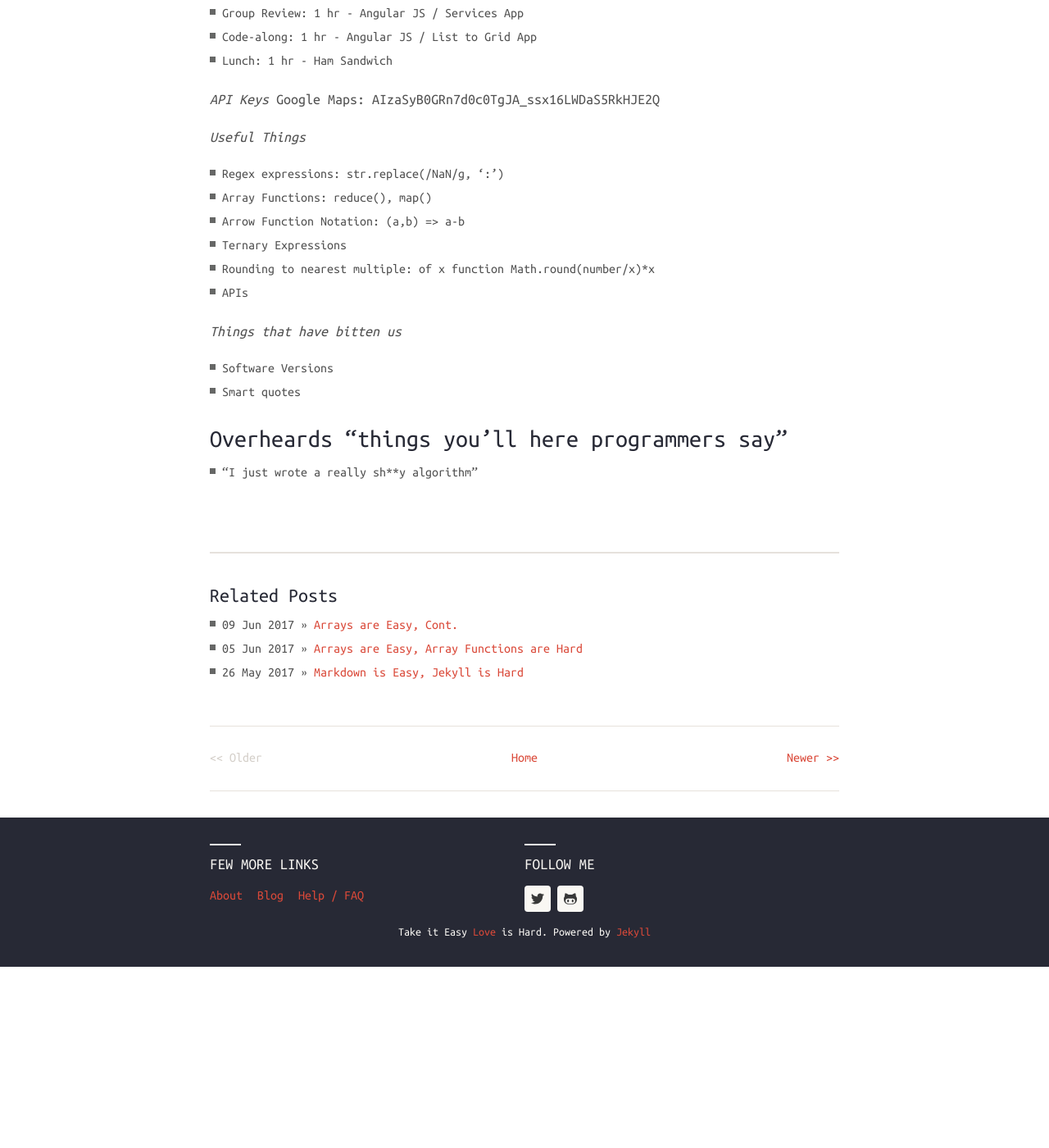
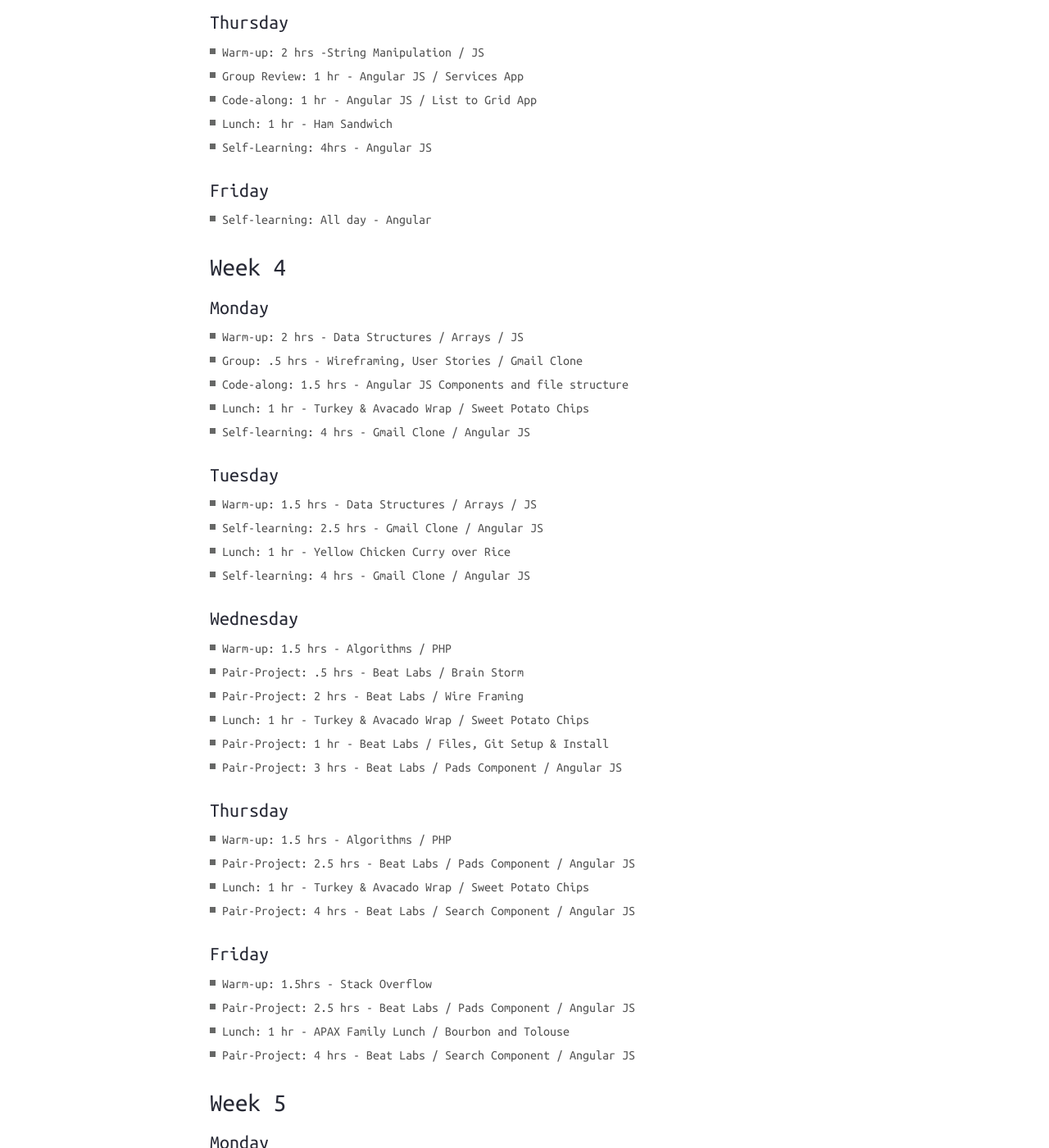
Before and after one commit to david-vanderhaar/blog, a Jekyll site: the page built from _posts/2017-05-25-timelog.md, in a window 1280 px wide and 1400 px high, scrolled down 3489 px. Shown: the whole window at 82% size. Built offline with Jekyll 4.4.1, drawn with Linux system fonts in a browser that asks for light colours; nearby versions of some CDN libraries; before the commit the page ends 4668 px from its top, so only the background shows below that; some of the changed text lies outside the part shown.

Commit message:
add to timelog, begin new post jekyll is easy

```diff
--- a/_posts/2017-05-25-timelog.md
+++ b/_posts/2017-05-25-timelog.md
@@ -28,6 +28,7 @@ categories: timelog
 * Message in a Bottle - Leave messages tied to geographic locations.
 * MPD Caller - automatic, interval calling to get through the hard parts of MPD
 * Word Synonym game - Choose Word / Take turns submitting synonyms / Last one to submit get point / Acess Thesaurus API
+* Poopify - An educational tool that takes in a script and outputs the same script with errors, according to user option. Learners must go in and correct errors. User can choose volume of errors, types of errors and ratios of those to create dynamc challenge
 
 ## Week 1
 
@@ -108,6 +109,73 @@ categories: timelog
 * Group Review: 1 hr - Angular JS / Services App
 * Code-along: 1 hr - Angular JS / List to Grid App
 * Lunch: 1 hr - Ham Sandwich
+* Self-Learning: 4hrs - Angular JS
+
+#### Friday
+
+* Self-learning: All day - Angular
+
+## Week 4
+
+#### Monday
+
+* Warm-up: 2 hrs - Data Structures / Arrays / JS
+* Group: .5 hrs - Wireframing, User Stories / Gmail Clone
+* Code-along: 1.5 hrs - Angular JS Components and file structure
+* Lunch: 1 hr - Turkey & Avacado Wrap / Sweet Potato Chips
+* Self-learning: 4 hrs - Gmail Clone / Angular JS
+
+#### Tuesday
+
+* Warm-up: 1.5 hrs - Data Structures / Arrays / JS
+* Self-learning: 2.5 hrs - Gmail Clone / Angular JS
+* Lunch: 1 hr - Yellow Chicken Curry over Rice
+* Self-learning: 4 hrs - Gmail Clone / Angular JS
+
+#### Wednesday
+
+* Warm-up: 1.5 hrs - Algorithms / PHP
+* Pair-Project: .5 hrs - Beat Labs / Brain Storm
+* Pair-Project: 2 hrs - Beat Labs / Wire Framing
+* Lunch: 1 hr - Turkey & Avacado Wrap / Sweet Potato Chips
+* Pair-Project: 1 hr - Beat Labs / Files, Git Setup & Install
+* Pair-Project: 3 hrs - Beat Labs / Pads Component / Angular JS
+
+#### Thursday
+
+* Warm-up: 1.5 hrs - Algorithms / PHP
+* Pair-Project: 2.5 hrs - Beat Labs / Pads Component / Angular JS
+* Lunch: 1 hr - Turkey & Avacado Wrap / Sweet Potato Chips
+* Pair-Project: 4 hrs - Beat Labs / Search Component / Angular JS
+
+#### Friday
+
+* Warm-up: 1.5hrs - Stack Overflow
+* Pair-Project: 2.5 hrs - Beat Labs / Pads Component / Angular JS
+* Lunch: 1 hr - APAX Family Lunch / Bourbon and Tolouse
+* Pair-Project: 4 hrs - Beat Labs / Search Component / Angular JS
+
+## Week 5
+
+#### Monday
+
+* Warm-up: 1.5hrs - Algorithms / PHP
+* Group Review: 1 hr - What did we learn last week?
+* PHP: Rest of day
+
+#### Tuesday
+
+* Warm-up: 1.5hrs - Algorithms / PHP
+* APAX Tech Talk: 2 hrs - Web Accessibility
+* Lunch: 1 hr - Club LuLu / Jimmy John's
+* Lecture: 1 hrs - PHP vs JS
+* Lecture: 1 hr - PHP and DataBase
+
+#### Wednesday
+
+* Warm-up: 2 hrs - PostgresQL and PSQL Installation
+* Lecture: 2 hrs - PostgresQL and PSQL Installation
+
 
 _API Keys_
 Google Maps: AIzaSyB0GRn7d0c0TgJA_ssx16LWDaS5RkHJE2Q
```
Also changed, not shown: _posts/2017-06-24-jekyll-is-easy.md (added, +29 -0 lines), 1 other file.
